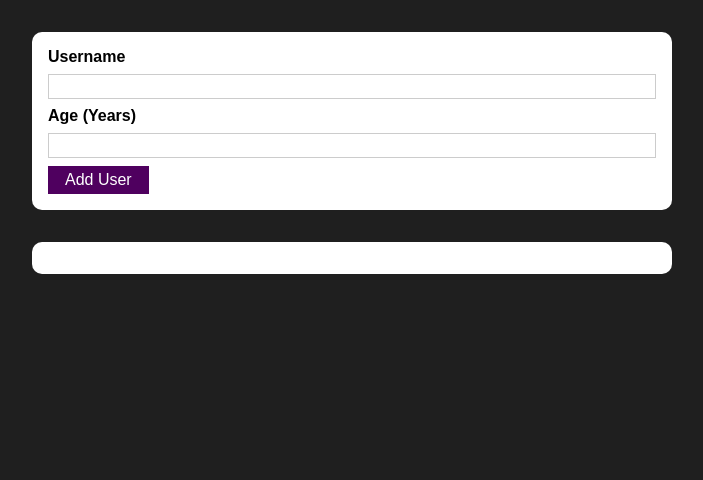
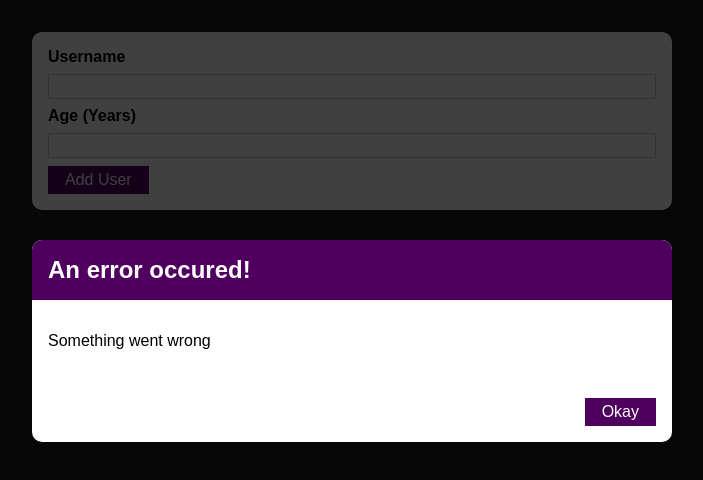
Before and after one commit to tatacsd/Section8-UserProject, a React (Create React App) app: page / in a window 1280 px wide. Shown: the top 480 px of the page, without its empty margins (288-991 px from the left). Built offline with nearby package versions, Linux system fonts and the light colour scheme.

Commit message:
96. Adding The "ErrorModal" Component (overlay/backdrop)

```diff
--- /dev/null
+++ b/src/components/UI/ErrorModel.js
@@ -0,0 +1,26 @@
+import React from "react";
+import Button from "./Button";
+import Card from "./Cards";
+import css from "./ErrorModel.module.css";
+
+const ErrorModel = (props) => {
+  return (
+    <>
+      <div className={css.backdrop}>
+        <Card className={css.modal}>
+          <header>
+            <h2>{props.title}</h2>
+          </header>
+          <div>
+            <p>{props.message}</p>
+          </div>
+          <footer>
+            <Button>Okay</Button>
+          </footer>
+        </Card>
+      </div>
+    </>
+  );
+};
+
+export default ErrorModel;
--- /dev/null
+++ b/src/components/UI/ErrorModel.module.css
@@ -0,0 +1,45 @@
+.backdrop {
+    position: fixed;
+    top: 0;
+    left: 0;
+    width: 100%;
+    height: 100vh;
+    z-index: 10;
+    background: rgba(0, 0, 0, 0.75);
+}
+
+.modal {
+    position: fixed;
+    top: 30vh;
+    left: 10%;
+    width: 80%;
+    z-index: 100;
+    overflow: hidden;
+}
+
+.modal header {
+    background: #4f005f;
+    padding: 1rem;
+}
+
+.modal header h2 {
+    margin: 0;
+    color: white;
+}
+
+.modal div {
+    padding: 1rem;
+}
+
+.modal footer {
+    padding: 1rem;
+    display: flex;
+    justify-content: flex-end;
+}
+
+@media (min-width: 768px) {
+    .modal {
+        left: calc(50% - 20rem);
+        width: 40rem;
+    }
+}
--- a/src/components/Users/AddUser.js
+++ b/src/components/Users/AddUser.js
@@ -1,6 +1,7 @@
 import React, { useState } from "react";
 import Button from "../UI/Button";
 import Card from "../UI/Cards";
+import ErrorModel from "../UI/ErrorModel";
 import css from "./AddUser.module.css";
 
 const AddUser = (props) => {
@@ -35,6 +36,11 @@ const AddUser = (props) => {
   };
 
   return (
+    <>
+      <ErrorModel
+        title={"An error occured!"}
+        message={"Something went wrong"}
+      />
       <Card className={css.input}>
         <form onSubmit={AddUserHandler}>
           <label htmlFor="username">Username</label>
@@ -54,6 +60,7 @@ const AddUser = (props) => {
           <Button type={"submit"}>Add User</Button>
         </form>
       </Card>
+    </>
   );
 };
 
```
Lines whose indentation alone changed are shown as unchanged.
